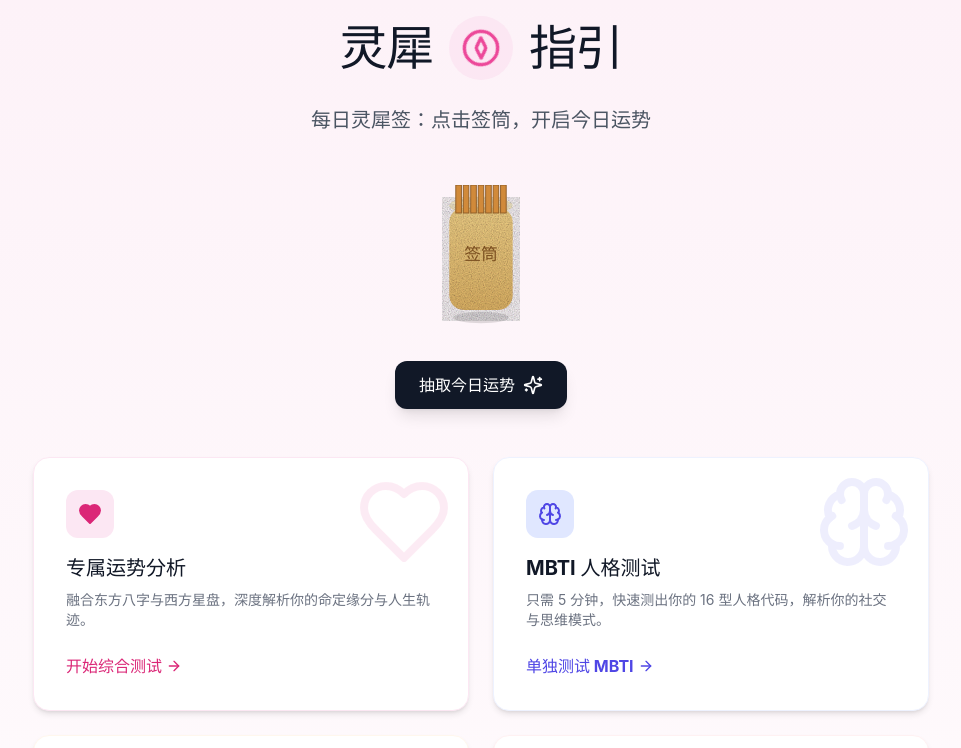
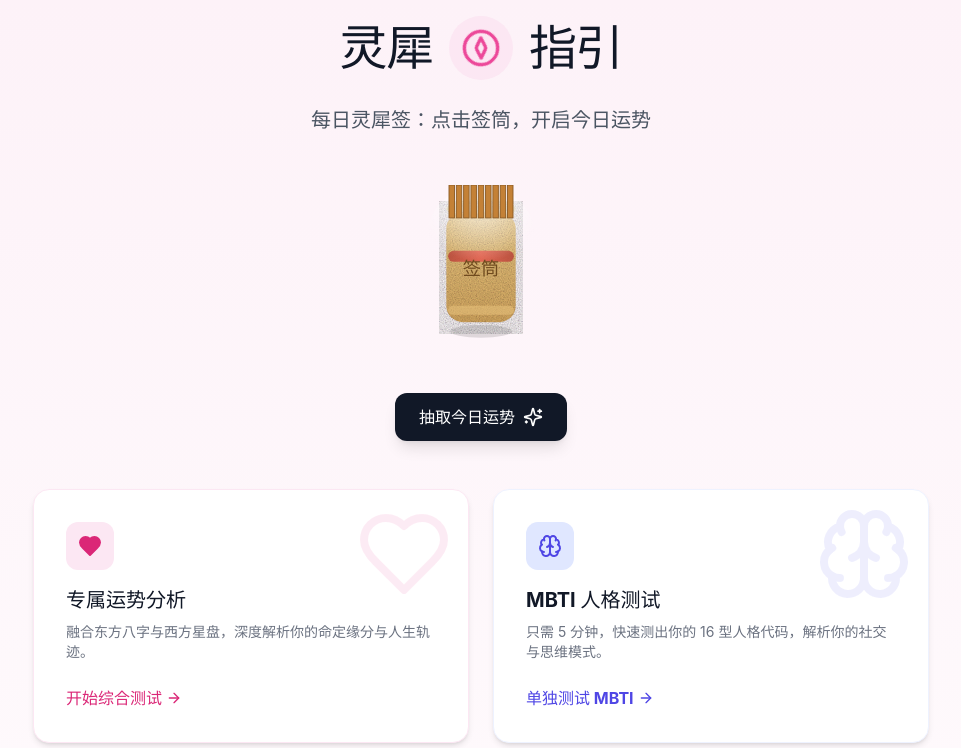
Before and after one commit to ldr0528/love-insight-app, a React (Vite) app: page / in a window 1280 px wide. Shown: the top 748 px of the page, without its empty margins (159-1120 px from the left). Built offline with nearby package versions, Linux system fonts and the light colour scheme.

Commit message:
refactor(ui): 签筒SVG质感增强（高光/束带/阴影/更多签条）；模态关闭交互优化（更明显的圆形按钮+遮罩点击关闭）

```diff
--- a/src/components/FortuneTube.tsx
+++ b/src/components/FortuneTube.tsx
@@ -41,22 +41,26 @@ export default function FortuneTube() {
       <div
         aria-label="签筒"
         onClick={handleDraw}
-        className="relative w-28 h-40 cursor-pointer"
+        className="relative w-32 h-48 cursor-pointer"
         style={{
           transform: shaking ? 'rotate(3deg)' : 'rotate(0deg)',
           transition: 'transform 0.15s ease-in-out',
         }}
       >
-        <svg viewBox="0 0 120 180" className="absolute inset-0">
+        <svg viewBox="0 0 140 200" className="absolute inset-0">
           <defs>
             <linearGradient id="wood" x1="0" x2="0" y1="0" y2="1">
-              <stop offset="0%" stop-color="#F5D48A" />
-              <stop offset="100%" stop-color="#E3B768" />
+              <stop offset="0%" stopColor="#F4D089" />
+              <stop offset="100%" stopColor="#D9AB62" />
             </linearGradient>
             <linearGradient id="lip" x1="0" x2="0" y1="0" y2="1">
-              <stop offset="0%" stop-color="#FFF2C4" />
-              <stop offset="100%" stop-color="#EFD28B" />
+              <stop offset="0%" stopColor="#FFF2C4" />
+              <stop offset="100%" stopColor="#EFD28B" />
             </linearGradient>
+            <radialGradient id="shine" cx="50%" cy="10%" r="60%">
+              <stop offset="0%" stopColor="rgba(255,255,255,0.8)" />
+              <stop offset="100%" stopColor="rgba(255,255,255,0)" />
+            </radialGradient>
             <filter id="grain">
               <feTurbulence type="fractalNoise" baseFrequency="0.8" numOctaves="2" stitchTiles="stitch" />
               <feColorMatrix type="saturate" values="0.2" />
@@ -66,22 +70,30 @@ export default function FortuneTube() {
               <feTurbulence type="fractalNoise" baseFrequency="0.02" numOctaves="1" />
               <feDisplacementMap in="SourceGraphic" scale="1" />
             </filter>
+            <linearGradient id="band" x1="0" x2="1" y1="0" y2="0">
+              <stop offset="0%" stopColor="#B84A3C" />
+              <stop offset="50%" stopColor="#E35C4D" />
+              <stop offset="100%" stopColor="#B84A3C" />
+            </linearGradient>
           </defs>
-          <ellipse cx="60" cy="22" rx="34" ry="10" fill="url(#lip)" filter="url(#rough)" />
-          <rect x="26" y="24" width="68" height="110" rx="16" fill="url(#wood)" filter="url(#grain)" />
-          <g transform={`translate(60,18)`}>
-            {[...Array(7)].map((_, i) => {
+          <ellipse cx="70" cy="26" rx="38" ry="11" fill="url(#lip)" filter="url(#rough)" />
+          <rect x="32" y="30" width="76" height="120" rx="18" fill="url(#wood)" filter="url(#grain)" />
+          <rect x="34" y="72" width="72" height="12" rx="6" fill="url(#band)" opacity="0.9" />
+          <rect x="34" y="132" width="72" height="10" rx="5" fill="#E6C07A" opacity="0.6" />
+          <circle cx="70" cy="60" r="60" fill="url(#shine)" />
+          <g transform={`translate(70,22)`}>
+            {[...Array(9)].map((_, i) => {
               const angle = shaking ? (i - 3) * 2 : 0;
               return (
-                <g key={i} transform={`translate(${(i - 3) * 8},-18) rotate(${angle})`}>
-                  <rect x="-3" y="0" width="6" height="30" fill="#D18A3A" stroke="#8C5A26" strokeWidth="1" />
-                  <polygon points="-3,0 0,-6 3,0" fill="#8C5A26" />
+                <g key={i} transform={`translate(${(i - 4) * 8},-22) rotate(${angle})`}>
+                  <rect x="-3" y="0" width="6" height="36" fill="#C48136" stroke="#8B5A24" strokeWidth="1" />
+                  <polygon points="-3,0 0,-6 3,0" fill="#8B5A24" />
                 </g>
               );
             })}
           </g>
-          <text x="60" y="80" text-anchor="middle" fill="#7A4E1F" font-size="18" font-weight="700">签筒</text>
-          <ellipse cx="60" cy="142" rx="30" ry="6" fill="#000" opacity="0.12" />
+          <text x="70" y="98" textAnchor="middle" fill="#6F4A1E" fontSize="20" fontWeight="800">签筒</text>
+          <ellipse cx="70" cy="160" rx="34" ry="7" fill="#000" opacity="0.12" />
         </svg>
       </div>
       <button
@@ -92,14 +104,15 @@ export default function FortuneTube() {
       </button>
 
       {showModal && (
-        <div className="fixed inset-0 z-50 bg-black/60 backdrop-blur-sm flex items-center justify-center p-4">
-          <div className="relative bg-white rounded-3xl w-full max-w-2xl shadow-2xl">
-            <button
-              onClick={() => setShowModal(false)}
-              className="absolute right-4 top-4 text-gray-400 hover:text-gray-600"
-            >
-              <X className="w-6 h-6" />
-            </button>
+        <div className="fixed inset-0 z-50 bg-black/60 backdrop-blur-sm flex items-center justify-center p-4" onClick={() => setShowModal(false)}>
+          <button
+            aria-label="关闭"
+            onClick={(e) => { e.stopPropagation(); setShowModal(false); }}
+            className="absolute right-6 top-6 md:right-8 md:top-8 w-10 h-10 rounded-full bg-white/90 backdrop-blur shadow-lg border border-gray-200 text-gray-700 hover:bg-pink-50 hover:text-pink-600 flex items-center justify-center z-50"
+          >
+            <X className="w-6 h-6" />
+          </button>
+          <div className="relative bg-white rounded-[2rem] w-full max-w-3xl shadow-2xl ring-1 ring-gray-100" onClick={(e) => e.stopPropagation()}>
             <div className="p-2 md:p-4">
               <DailyCheckIn />
             </div>
```
